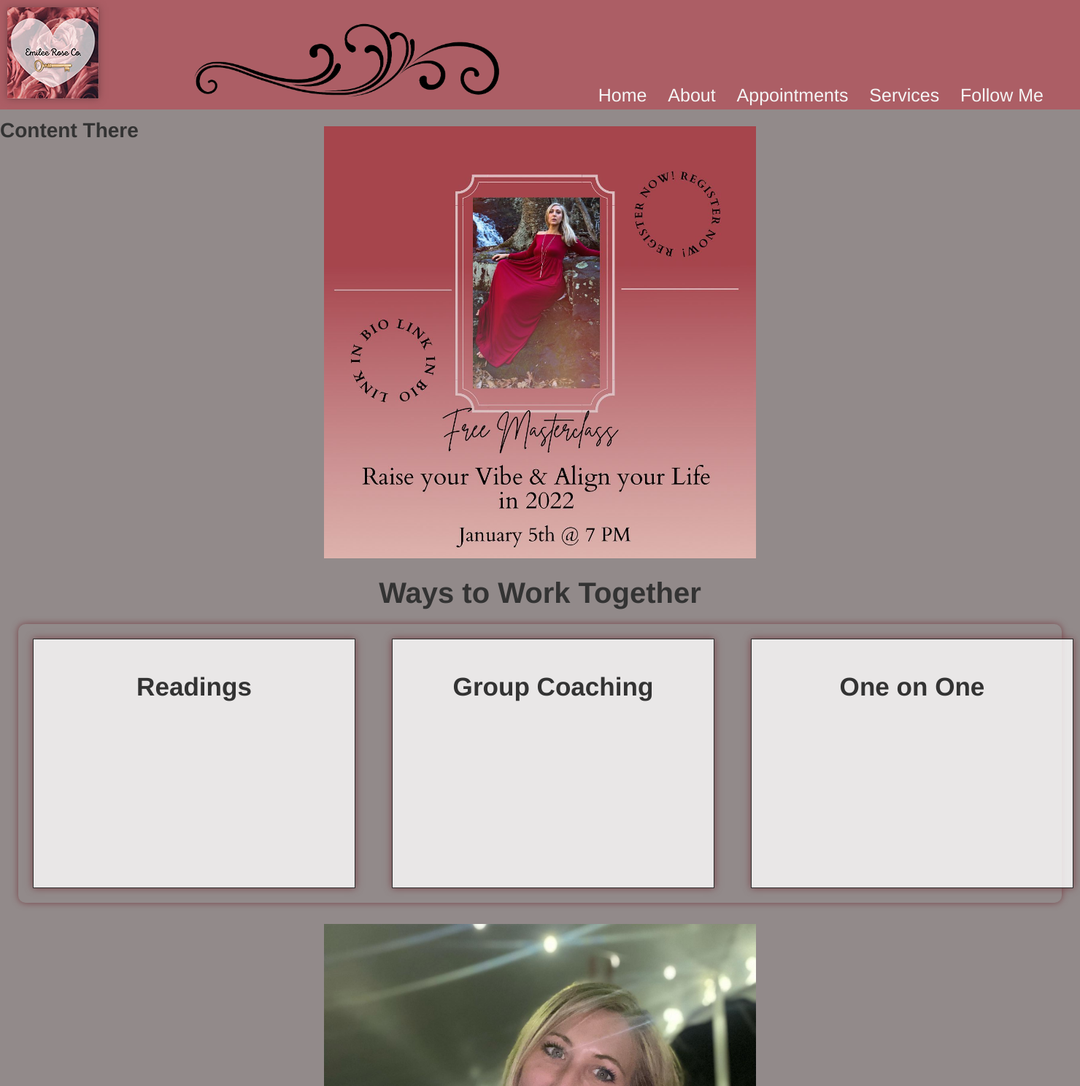
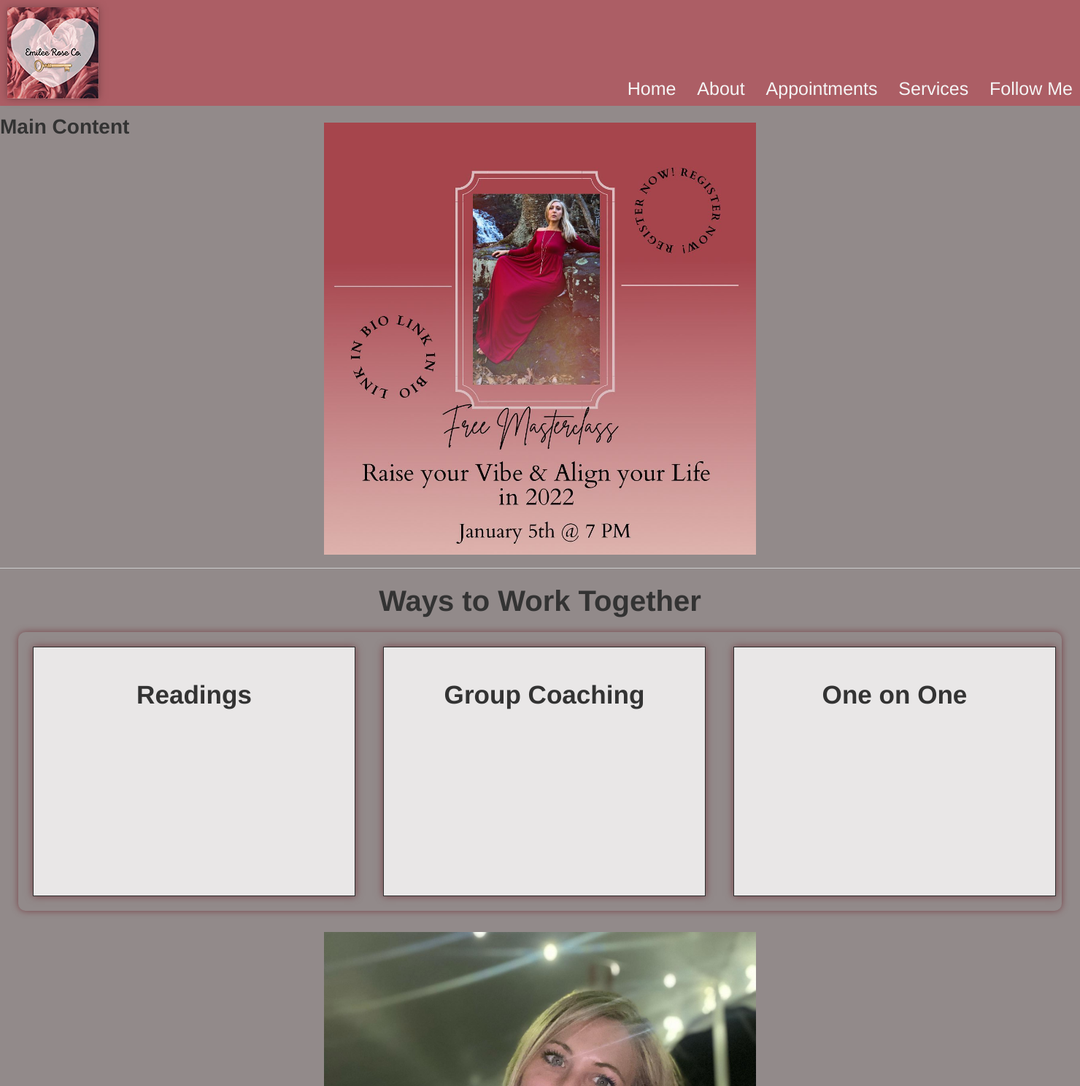
Before and after one commit to dpmfd1e3/emileeroseco.com, a PHP site: page / in a window 1480 px wide. Shown: the top 1488 px of the page at 73% size. Run offline with PHP 8.4, Linux system fonts and the light colour scheme.

Commit message:
Revision to grid layout

```diff
--- a/css/erc.css
+++ b/css/erc.css
@@ -9,18 +9,41 @@ body {
     height: auto;
 
 }
+.top_wrapper{
+
+}
+.top {
+
+    background-color: #ac5e65;
+    display: grid;
+    grid-template-areas: "logo mid nav";
+    grid-template-columns: 150px auto auto;
+}
+
+.logo {
+
+    grid-area: logo;
+    text-align: center;
+    padding: 10px;
+    min-height: 150px;;
+}
+
+.mid_header {
+    grid-area: mid;
+    text-align: center;
+    padding: 10px;
+}
+
+.menu {
+    grid-area: nav;
+    padding: 10px;
+    display: grid;
+    justify-content: end;
+    align-content: end;
+
+}
 header {
-    background-color: #ac5e65;
-    min-height: 150px;
-    width: 100%;
-    position: sticky;
-    top: 0;
-    left: 0;
-    z-index: 120;
-    background-image: url(../img/simple-scroll-clip-art-7TaKMryGc.png);
-    background-repeat: no-repeat;
-    background-position: 25% 95%;
-    background-size: 30%;
+
 
 }
 .offer{
@@ -38,16 +61,14 @@ header {
     border-bottom: 1px solid #e5e5e5;
     display: none;
 }
-.logo {
+.logo_img {
     margin-top: 10px;
     margin-left: 10px;
+    margin-bottom: 10px;
     box-shadow: #794348 0px 0px 10px;
 
 }
 nav {
-    float: right;
-    margin-top: 120px;
-    margin-right: 50px;
     color: #ffffff;
 
 }
@@ -127,10 +148,11 @@ section{
 }
 .grid-container {
     display: grid;
-    grid-template-columns: auto auto auto;
+    grid-template-columns: repeat(auto-fill, minmax(400px, 1fr));
     padding: 20px;
     grid-column-gap: 50px;
     grid-row-gap: 50px;
+
   }
 
   .grid-item {
--- a/index.html
+++ b/index.html
@@ -24,17 +24,20 @@
 </head>
 
 <body>
-  <div id="fb-root"></div>
 
   <!-- Add your site or application content here -->
 
   <div class="wrapper">
+    <div class="top_wrapper">
+    <div class=offer><h1>OFFER GOES HERE</h1></div>
+    <div class="top">
         <header>
-      <div class=offer><h1>OFFER GOES HERE</h1></div>
+          <img src="img/logo - sm.jpg" alt="Emilee Rose Co Logo" height="125px" width="125px" class="logo_img">
+        </header>
+        <div class="mid_header">
 
-      <img src="img/logo - sm.jpg" alt="Emilee Rose Co Logo" height="125px" width="125px" class="logo">
-
-      <nav>
+        </div>
+        <nav class="menu">
             <ul>
                 <li><a href="#">Home</a></li>
                 <li><a href="#">About</a></li>
@@ -44,13 +47,14 @@
             </ul>
         </nav>
 
-    </header>
 
-
+    </div>
+    </div>
       <main>
-          <h1>Content There</h1>
+          <h1>Main Content</h1>
       </main>
       <content>
+        <hr/>
           <h2>Ways to Work Together</h2>
           <section class="grid-container">
             <article class="grid-item"><h3>Readings</h3></article>
```
Lines whose indentation alone changed are shown as unchanged.
